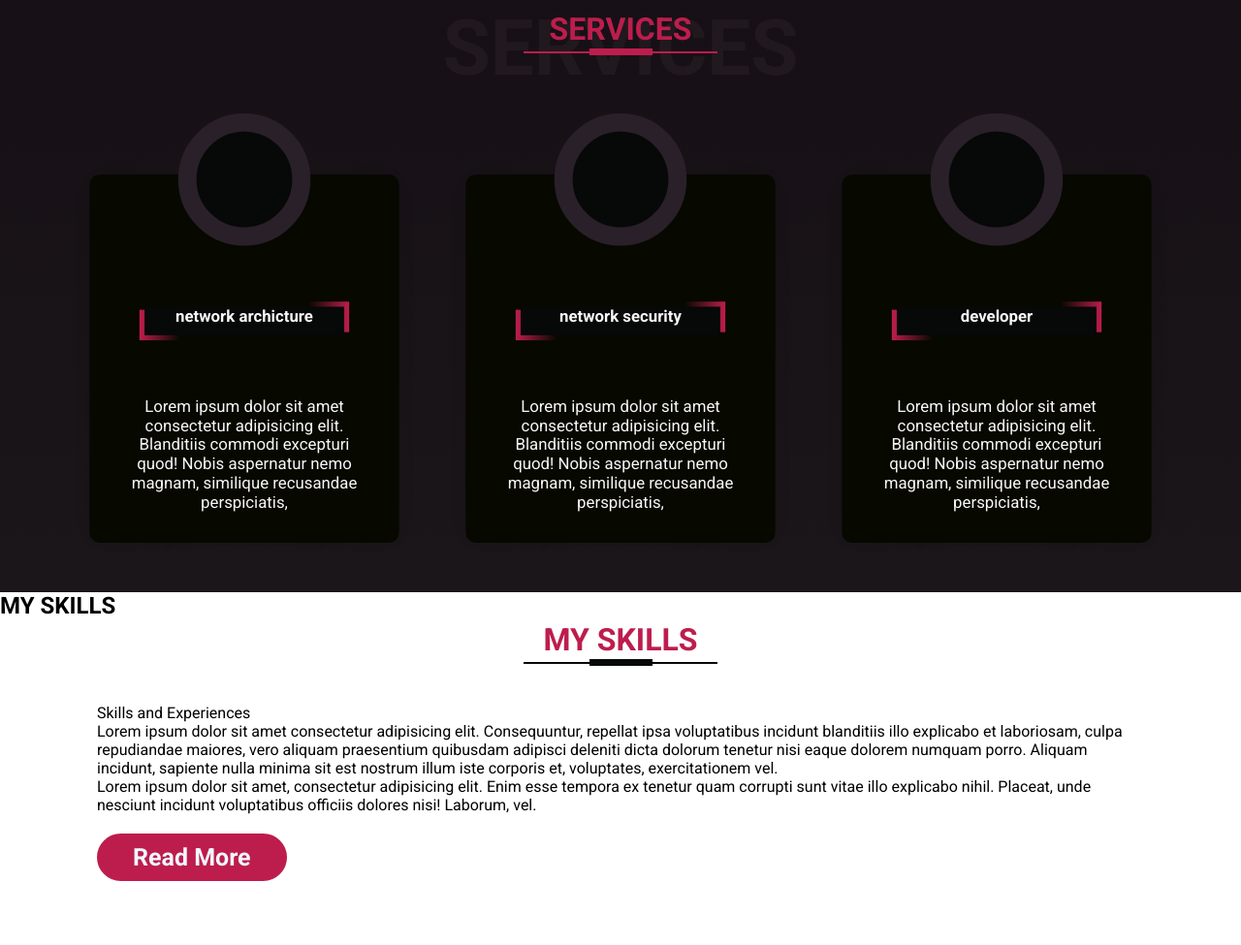
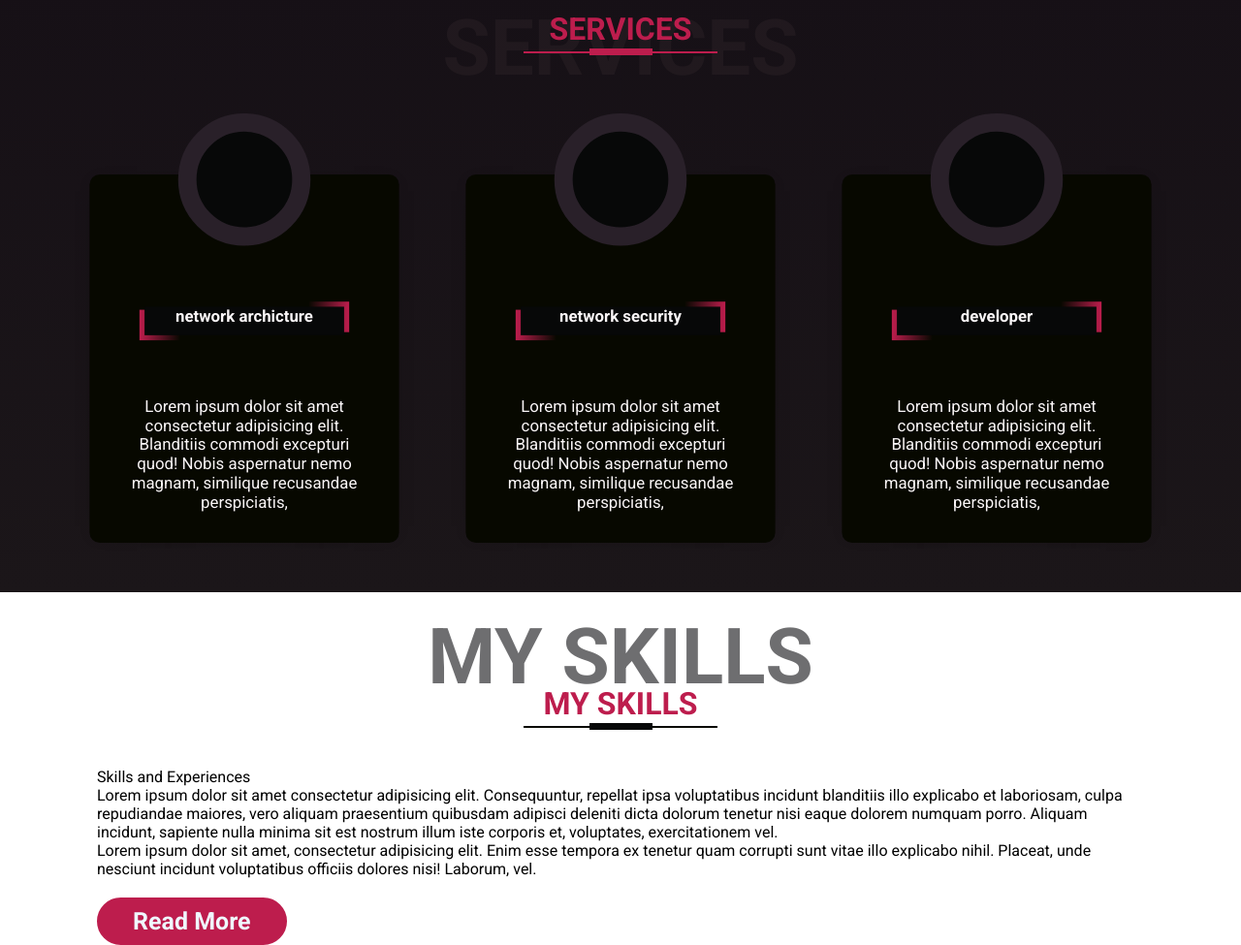
Before and after one commit to leonelta/portfolio, a plain HTML site: page index.html in a window 1280 px wide. Shown: the part 1495-2470 px from the top of the page at 97% size. Before the commit the page ends 2404 px from the top, so only its background shows below. Drawn offline with nearby package versions, Linux system fonts and the light colour scheme.

```diff
--- a/css/style.css
+++ b/css/style.css
@@ -365,3 +365,11 @@
 #Skills{
     background: #070800;
 }
+
+.skills h1{
+    color: #6e6e70;
+    text-align: center;
+    font-size: 80px;
+    transform: translateY(20px);
+    opacity: ;
+}
```
